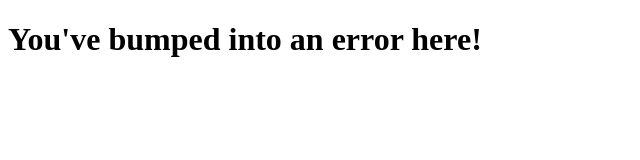
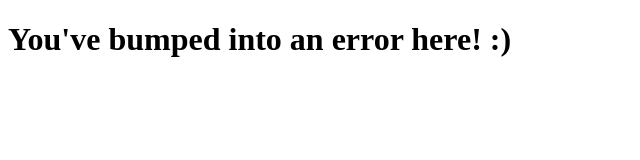
Before and after one commit to darrenalexanderneo/engineering-lms-portal, a plain HTML site: page frontend/templates/error.html in a window 1280 px wide. Shown: the full height of the page, 0-640 px from the left. Drawn offline with Linux system fonts and the light colour scheme.

Commit message:
Update error.html

```diff
--- a/frontend/templates/error.html
+++ b/frontend/templates/error.html
@@ -6,7 +6,7 @@
     <meta name="viewport" content="width=device-width, initial-scale=1.0">
     <title>ERROR 404</title>
 
-    <h1> You've bumped into an error here! </h1>
+    <h1> You've bumped into an error here! :) </h1>
 </head>
 <body>
 
```
